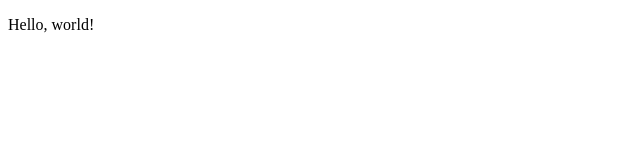
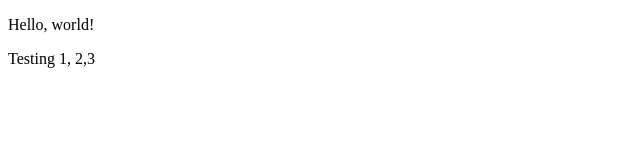
Before and after one commit to tylovescode/node-capstone, a website: page public/index.html in a window 1280 px wide. Shown: the full height of the page, 0-640 px from the left. Drawn offline with Linux system fonts and the light colour scheme.

Commit message:
Modified body text

```diff
--- a/public/index.html
+++ b/public/index.html
@@ -5,5 +5,6 @@
 </head>
 <body>
 <p>Hello, world!</p>
+<p>Testing 1, 2,3</p>
 </body>
 </html>
```
